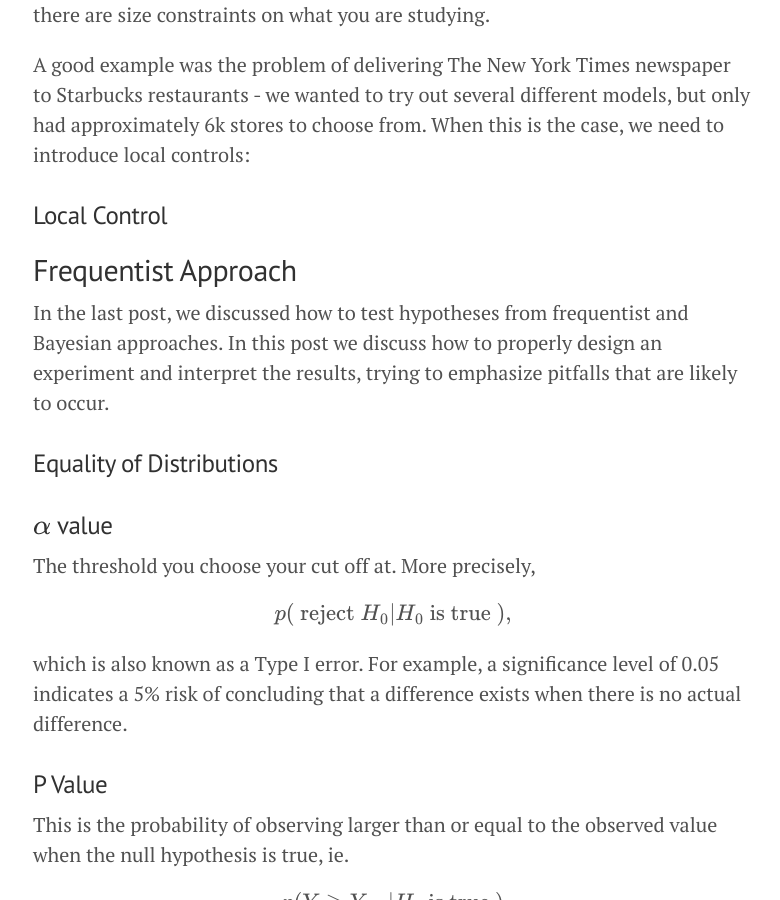
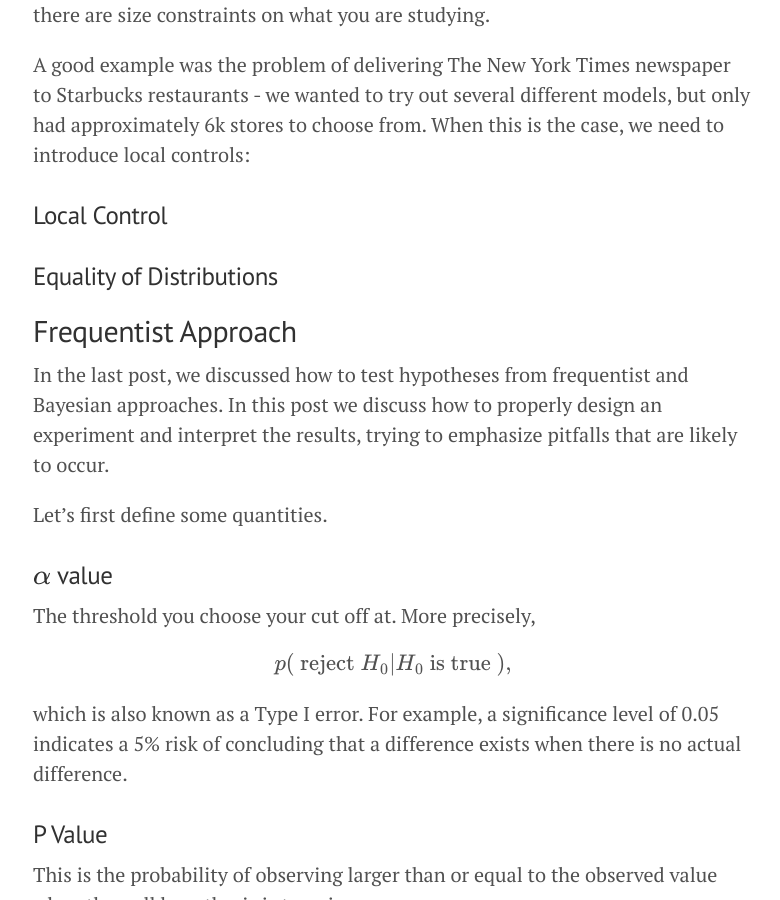
Before and after one commit to doriang102/doriang102.github.io, a Jekyll site: the page built from _posts/2017-06-10-hypothesis-testing-part-2-in-progress.md, in a window 1280 px wide and 900 px high, scrolled down 1620 px. Shown: the whole window, without its empty margins (247-1027 px from the left). Built offline with Jekyll 4.4.1, drawn with Linux system fonts in a browser that asks for light colours; our own code applies the rules of GitHub Pages for plain Markdown files; formulas are drawn with MathJax 3.

Commit message:
Update 2017-06-10-hypothesis-testing-part-2-in-progress.md

```diff
--- a/_posts/2017-06-10-hypothesis-testing-part-2-in-progress.md
+++ b/_posts/2017-06-10-hypothesis-testing-part-2-in-progress.md
@@ -33,13 +33,15 @@ A good example was the problem of delivering The New York Times newspaper to Sta
 
 ### Local Control
 
+### Equality of Distributions
 
 
 ## Frequentist Approach
 
  In the last post, we discussed how to test hypotheses from frequentist and Bayesian approaches. In this post we discuss how to properly design an experiment and interpret the results, trying to emphasize pitfalls that are likely to occur.
 
-### Equality of Distributions
+
+Let's first define some quantities.
 
 ### $$\alpha$$ value
 
```
